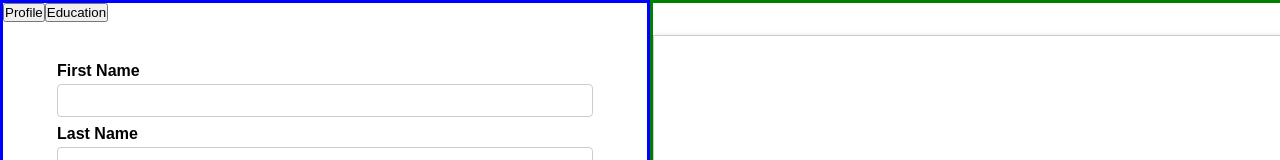
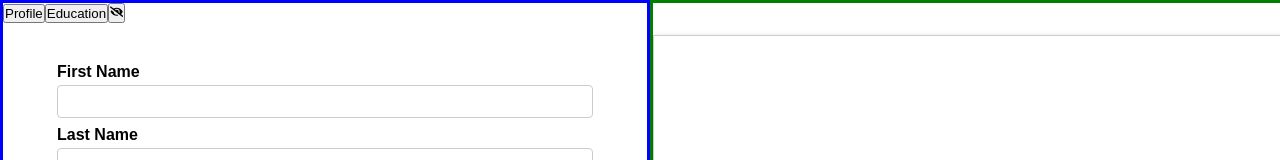
Before and after one commit to alxxjandro/cvbuilder, a React app: page / in a window 1280 px wide. Shown: the top 160 px of the page. Built offline with nearby package versions, Linux system fonts and the light colour scheme; the HTML template or start-up script is replaced by a standard one.

Commit message:
I added a button to toggle the view, i thought i would be much much harder, but that was pretty cool

```diff
--- a/src/modules/App.jsx
+++ b/src/modules/App.jsx
@@ -5,6 +5,8 @@ import "../styles/App.css";
 import Education from "./sidebarSections/Education";
 
 function App() {
+
+  const [view, setView] = useState(true);
   const [cvData, setCvData] = useState({
     profile: {
       firstName: "",
@@ -20,10 +22,10 @@ function App() {
   });
 
   return (
-    <>
-      <Sidebar data={cvData} setData={setCvData} />
-      <CV data={cvData} />
-    </>
+    <div className={`appRoot ${view ? "previewMode" : "hiddenMode" }`}>
+      <Sidebar data={cvData} setData={setCvData} view={view} setView={setView} />
+      <CV data={cvData} view={view} />
+    </div>
   );
 }
 
--- a/src/modules/CV.jsx
+++ b/src/modules/CV.jsx
@@ -1,10 +1,24 @@
-function CV({ data }) {
+import { useState } from "react";
+
+function CV({ data, view }) {
+
+  const toggleView = () => {
+    return setView(!view);
+  };
+
   return (
     <div className="CVcontainer">
-      <div className="CV">
-        <p>{data.profile.firstName}</p>
-        <p>{data.profile.lastName}</p>
-      </div>
+      {/* <button onClick={toggleView}>
+        {view ? <FaEyeSlash /> : <FaEye />}{" "}
+      </button> */}
+      {view ? (
+        <div className="CV">
+          <p>{data.profile.firstName}</p>
+          <p>{data.profile.lastName}</p>
+        </div>
+      ) : (
+        ""
+      )}
     </div>
   );
 }
--- a/src/modules/Sidebar.jsx
+++ b/src/modules/Sidebar.jsx
@@ -1,8 +1,10 @@
 import { useEffect, useState } from "react";
 import Profile from "./sidebarSections/Profile";
 import Education from "./sidebarSections/Education";
+import { FaEye, FaEyeSlash } from "react-icons/fa";
 
-function Sidebar({ data, setData }) {
+function Sidebar({ data, setData, view, setView }) {
+
   const sections = [
     { name: "Profile", component: Profile },
     { name: "Education", component: Education },
@@ -10,13 +12,23 @@ function Sidebar({ data, setData }) {
   const [section, setSection] = useState(sections[0]);
   const SectionComponent = section.component;
 
+  const toggleView = () => {
+    return setView(!view);
+  };
+
   return (
     <div className="sidebar">
+
       {sections.map((s, index) => (
         <button key={index} onClick={() => setSection(s)}>
           {s.name}
         </button>
       ))}
+
+      <button onClick={toggleView}>
+        {view ? <FaEyeSlash /> : <FaEye />}{" "}
+      </button>
+
       <div className="section">
         {SectionComponent ? (
           <SectionComponent data={data} setData={setData} />
--- a/src/modules/sidebarSections/Profile.jsx
+++ b/src/modules/sidebarSections/Profile.jsx
@@ -2,9 +2,6 @@ import { useEffect } from "react";
 import "../../styles/Profile.css";
 
 function Profile({ data, setData }) {
-  // useEffect(() =>{
-  //   console.log("data");
-  // },[])
 
   const handleSetter = (e) => {
     let id = e.target.id;
--- a/src/styles/App.css
+++ b/src/styles/App.css
@@ -4,10 +4,21 @@
   margin: 0;
 }
 
-#root {
+.appRoot{
   min-height: 100vh;
   display: grid;
+}
+
+.previewMode{
   grid-template-columns: 650px 1fr;
+}
+
+.hiddenMode > div + div.CVcontainer{
+  display: none;
+}
+
+.hiddenMode{
+  grid-template-columns: 1fr;
 }
 
 .sidebar {
```
